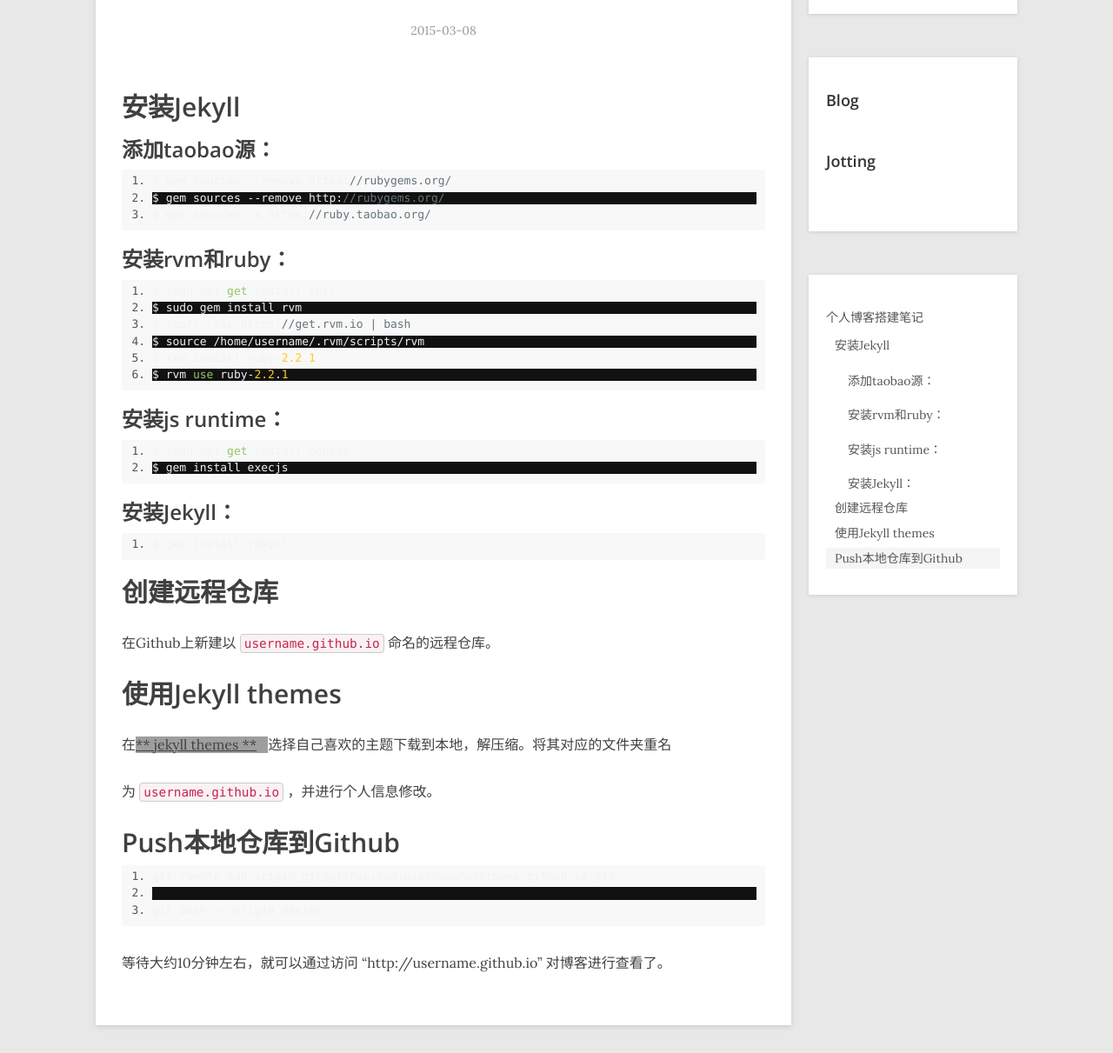
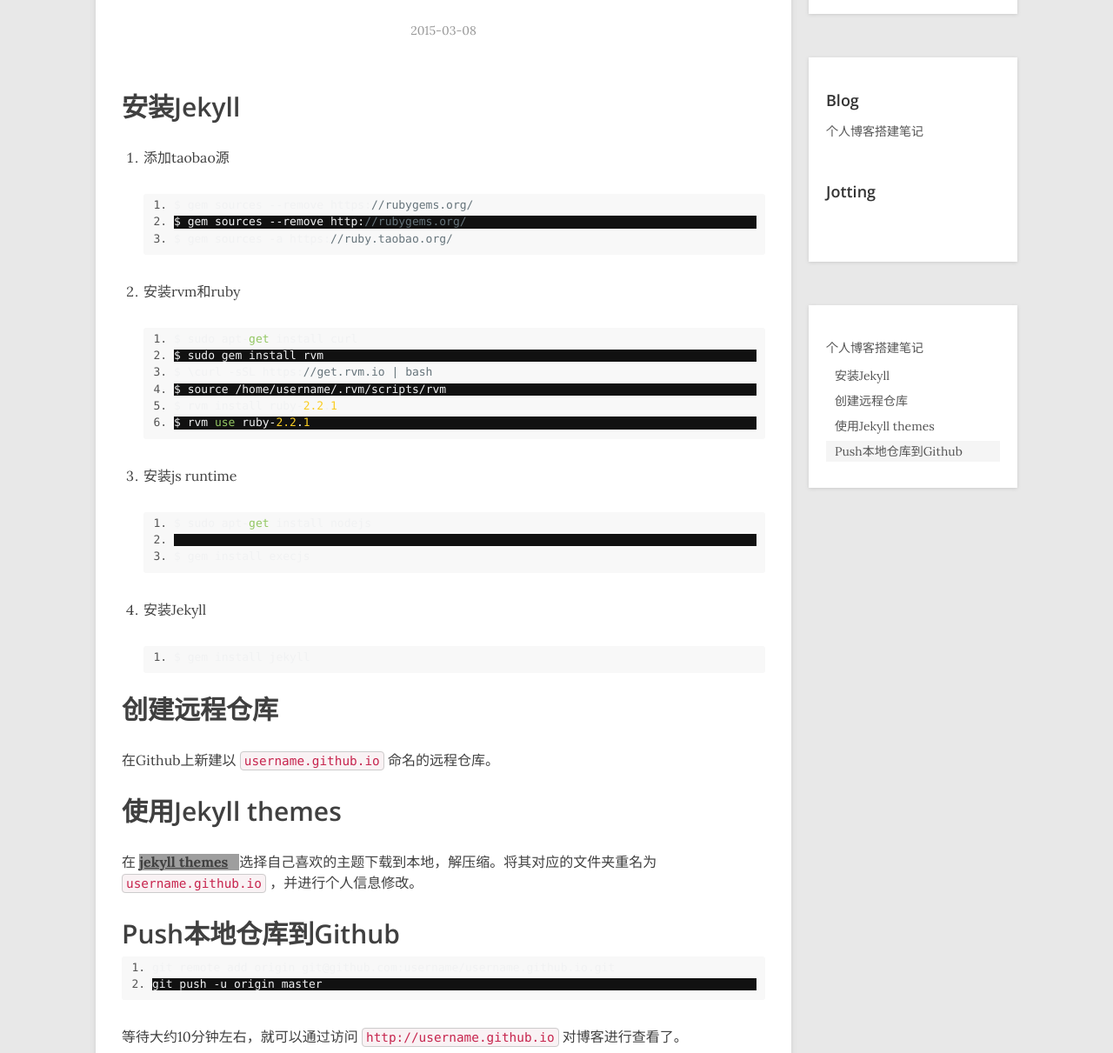
Before and after one commit to lcubed/lcubed.github.io, a Jekyll site: the page built from _posts/blog/2015-03-07-how-to-build-an-blog.md, in a window 1280 px wide and 1400 px high, cut to the strip 189-1400 px from the top of the window. Shown: the whole strip at 87% size. Built offline with Jekyll 4.4.1, drawn with Linux system fonts in a browser that asks for light colours; nearby versions of some CDN libraries; some of the changed lines change nothing that is shown; grey boxes are pictures that could not be loaded.

Commit message:
fixed the first posted bugs

```diff
--- a/_posts/blog/2015-03-07-how-to-build-an-blog.md
+++ b/_posts/blog/2015-03-07-how-to-build-an-blog.md
@@ -2,18 +2,20 @@
 layout:     post
 title:      "个人博客搭建笔记"
 subtitle:   "基于ubuntu14.04.2、Github和Jekyll"
+category:    blog
 date:       2015-03-08
 author:     "L-Cubed"
 ---
 
 ## 安装Jekyll
-###  添加taobao源：
+
+1. 添加taobao源
 
         $ gem sources --remove https://rubygems.org/
         $ gem sources --remove http://rubygems.org/
         $ gem sources -a https://ruby.taobao.org/
 
-###  安装rvm和ruby：
+2. 安装rvm和ruby
 
         $ sudo apt-get install curl
         $ sudo gem install rvm
@@ -22,12 +24,13 @@
         $ rvm install ruby-2.2.1
         $ rvm use ruby-2.2.1
 
-###  安装js runtime：
+3. 安装js runtime
 
         $ sudo apt-get install nodejs
+
         $ gem install execjs
 
-###  安装Jekyll：
+4. 安装Jekyll
 
         $ gem install jekyll
 
@@ -37,14 +40,11 @@
 
 ## 使用Jekyll themes
 
-在[** jekyll themes **](http://jekyllthemes.org/)选择自己喜欢的主题下载到本地，解压缩。将其对应的文件夹重名
-
-为 `username.github.io` ，并进行个人信息修改。
+在  [**jekyll themes**](http://jekyllthemes.org/)选择自己喜欢的主题下载到本地，解压缩。将其对应的文件夹重名为 `username.github.io` ，并进行个人信息修改。
 
 ## Push本地仓库到Github
 
-        git remote add origin git@github.com:username/username.github.io.git
+    git remote add origin git@github.com:username/username.github.io.git
+    git push -u origin master
 
-        git push -u origin master
-
- 等待大约10分钟左右，就可以通过访问 "http://username.github.io" 对博客进行查看了。
+ 等待大约10分钟左右，就可以通过访问 `http://username.github.io` 对博客进行查看了。
```
